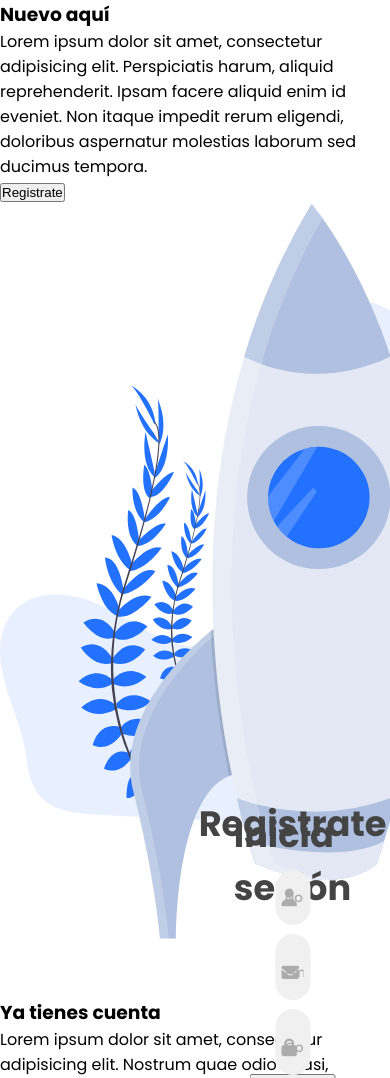
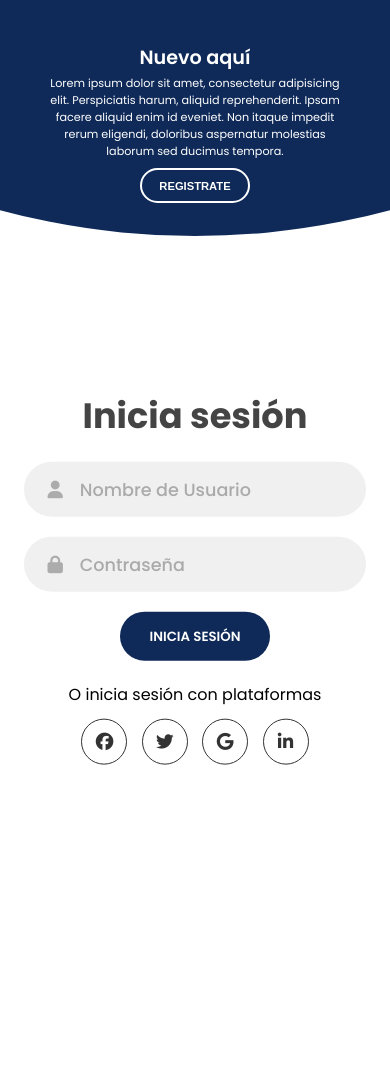
Before and after one commit to faber1684/eva-aulaclic, a plain HTML site: page index.html in a window 390 px wide. Shown: the top 1078 px of the page. After the commit the page ends 844 px from the top, so only its background shows below. Drawn offline with Linux system fonts and the light colour scheme.

Commit message:
los estilos ya estan terminados

```diff
--- a/css/login.css
+++ b/css/login.css
@@ -1,19 +1,19 @@
 @import url("https://fonts.googleapis.com/css2?family=Poppins:wght@200;300;400;500;600;700;800&display=swap");
-
 * {
     margin: 0;
     padding: 0;
     box-sizing: border-box;
 }
 
-body, input {
-  font-family: 'Poppins', sans-serif;
+body,
+input {
+    font-family: "Poppins", sans-serif;
 }
 
 .container {
     position: relative;
     width: 100%;
-  background: #ffffff;
+    background-color: #fff;
     min-height: 100vh;
     overflow: hidden;
 }
@@ -44,14 +44,15 @@ form {
     justify-content: center;
     flex-direction: column;
     padding: 0rem 5rem;
-  transition: all 1s 0.7s;
+    transition: all 0.2s 0.7s;
     overflow: hidden;
     grid-column: 1 / 2;
     grid-row: 1 / 2;
 }
 
 form.sign-up-form {
-  z-index: 2;
+    opacity: 0;
+    z-index: 1;
 }
 
 form.sign-in-form {
@@ -60,14 +61,14 @@ form.sign-in-form {
 
 .title {
     font-size: 2.2rem;
-  color: #444444;
+    color: #444;
     margin-bottom: 10px;
 }
 
 .input-field {
     max-width: 380px;
     width: 100%;
-  background: #f0f0f0;
+    background-color: #f0f0f0;
     margin: 10px 0;
     height: 55px;
     border-radius: 55px;
@@ -81,7 +82,7 @@ form.sign-in-form {
     text-align: center;
     line-height: 55px;
     color: #acacac;
-  transition: 0.5s all;
+    transition: 0.5s;
     font-size: 1.1rem;
 }
 
@@ -91,16 +92,16 @@ form.sign-in-form {
     border: none;
     line-height: 1;
     font-weight: 600;
-  font-size: 1.1rem:
-  color: #333333;
+    font-size: 1.1rem;
+    color: #333;
 }
 
 .input-field input::placeholder {
-  color: #aaaaaa;
+    color: #aaa;
     font-weight: 500;
 }
 
-.soocial-text {
+.social-text {
     padding: 0.7rem 0;
     font-size: 1rem;
 }
@@ -108,5 +109,277 @@ form.sign-in-form {
 .social-media {
     display: flex;
     justify-content: center;
+}
 
+.social-icon {
+    height: 46px;
+    width: 46px;
+    display: flex;
+    justify-content: center;
+    align-items: center;
+    margin: 0 0.45rem;
+    color: #333;
+    border-radius: 50%;
+    border: 1px solid #333;
+    text-decoration: none;
+    font-size: 1.1rem;
+    transition: 0.3s;
 }
+
+.social-icon:hover {
+    color: #0f2a58;
+    border-color: #02122c;
+}
+
+.btn {
+    width: 150px;
+    background-color: #0f2a58;
+    border: none;
+    outline: none;
+    height: 49px;
+    border-radius: 49px;
+    color: #fff;
+    text-transform: uppercase;
+    font-weight: 600;
+    margin: 10px 0;
+    cursor: pointer;
+    transition: 0.5s;
+}
+
+.btn:hover {
+    background-color: #0f2a58;
+}
+
+.panels-container {
+    position: absolute;
+    height: 100%;
+    width: 100%;
+    top: 0;
+    left: 0;
+    display: grid;
+    grid-template-columns: repeat(2, 1fr);
+}
+
+.container:before {
+    content: "";
+    position: absolute;
+    height: 2000px;
+    width: 2000px;
+    top: -10%;
+    right: 48%;
+    transform: translateY(-50%);
+    background-image: linear-gradient(-45deg, #0f2a58 0%, #0f2a58 100%);
+    transition: 1.8s ease-in-out;
+    border-radius: 50%;
+    z-index: 6;
+}
+
+.image {
+    width: 100%;
+    transition: transform 1.1s ease-in-out;
+    transition-delay: 0.4s;
+}
+
+.panel {
+    display: flex;
+    flex-direction: column;
+    align-items: flex-end;
+    justify-content: space-around;
+    text-align: center;
+    z-index: 6;
+}
+
+.left-panel {
+    pointer-events: all;
+    padding: 3rem 17% 2rem 12%;
+}
+
+.right-panel {
+    pointer-events: none;
+    padding: 3rem 12% 2rem 17%;
+}
+
+.panel .content {
+    color: #fff;
+    transition: transform 0.9s ease-in-out;
+    transition-delay: 0.6s;
+}
+
+.panel h3 {
+    font-weight: 600;
+    line-height: 1;
+    font-size: 1.5rem;
+}
+
+.panel p {
+    font-size: 0.95rem;
+    padding: 0.7rem 0;
+}
+
+.btn.transparent {
+    margin: 0;
+    background: none;
+    border: 2px solid #fff;
+    width: 130px;
+    height: 41px;
+    font-weight: 600;
+    font-size: 0.8rem;
+}
+
+.right-panel .image,
+.right-panel .content {
+    transform: translateX(800px);
+}
+
+
+/* ANIMATION */
+
+.container.sign-up-mode:before {
+    transform: translate(100%, -50%);
+    right: 52%;
+}
+
+.container.sign-up-mode .left-panel .image,
+.container.sign-up-mode .left-panel .content {
+    transform: translateX(-800px);
+}
+
+.container.sign-up-mode .signin-signup {
+    left: 25%;
+}
+
+.container.sign-up-mode form.sign-up-form {
+    opacity: 1;
+    z-index: 2;
+}
+
+.container.sign-up-mode form.sign-in-form {
+    opacity: 0;
+    z-index: 1;
+}
+
+.container.sign-up-mode .right-panel .image,
+.container.sign-up-mode .right-panel .content {
+    transform: translateX(0%);
+}
+
+.container.sign-up-mode .left-panel {
+    pointer-events: none;
+}
+
+.container.sign-up-mode .right-panel {
+    pointer-events: all;
+}
+
+
+/* RESPONSIVE */
+
+@media (max-width: 870px) {
+    .container {
+        min-height: 800px;
+        height: 100vh;
+    }
+    .signin-signup {
+        width: 100%;
+        top: 95%;
+        transform: translate(-50%, -100%);
+        transition: 1s 0.8s ease-in-out;
+    }
+    .signin-signup,
+    .container.sign-up-mode .signin-signup {
+        left: 50%;
+    }
+    .panels-container {
+        grid-template-columns: 1fr;
+        grid-template-rows: 1fr 2fr 1fr;
+    }
+    .panel {
+        flex-direction: row;
+        justify-content: space-around;
+        align-items: center;
+        padding: 2.5rem 8%;
+        grid-column: 1 / 2;
+    }
+    .right-panel {
+        grid-row: 3 / 4;
+    }
+    .left-panel {
+        grid-row: 1 / 2;
+    }
+    .image {
+        width: 200px;
+        transition: transform 0.9s ease-in-out;
+        transition-delay: 0.6s;
+    }
+    .panel .content {
+        padding-right: 15%;
+        transition: transform 0.9s ease-in-out;
+        transition-delay: 0.8s;
+    }
+    .panel h3 {
+        font-size: 1.2rem;
+    }
+    .panel p {
+        font-size: 0.7rem;
+        padding: 0.5rem 0;
+    }
+    .btn.transparent {
+        width: 110px;
+        height: 35px;
+        font-size: 0.7rem;
+    }
+    .container:before {
+        width: 1500px;
+        height: 1500px;
+        transform: translateX(-50%);
+        left: 30%;
+        bottom: 68%;
+        right: initial;
+        top: initial;
+        transition: 2s ease-in-out;
+    }
+    .container.sign-up-mode:before {
+        transform: translate(-50%, 100%);
+        bottom: 32%;
+        right: initial;
+    }
+    .container.sign-up-mode .left-panel .image,
+    .container.sign-up-mode .left-panel .content {
+        transform: translateY(-300px);
+    }
+    .container.sign-up-mode .right-panel .image,
+    .container.sign-up-mode .right-panel .content {
+        transform: translateY(0px);
+    }
+    .right-panel .image,
+    .right-panel .content {
+        transform: translateY(300px);
+    }
+    .container.sign-up-mode .signin-signup {
+        top: 5%;
+        transform: translate(-50%, 0);
+    }
+}
+
+@media (max-width: 570px) {
+    form {
+        padding: 0 1.5rem;
+    }
+    .image {
+        display: none;
+    }
+    .panel .content {
+        padding: 0.5rem 1rem;
+    }
+    .container {
+        padding: 1.5rem;
+    }
+    .container:before {
+        bottom: 72%;
+        left: 50%;
+    }
+    .container.sign-up-mode:before {
+        bottom: 28%;
+        left: 50%;
+    }
+}
--- a/index.html
+++ b/index.html
@@ -66,7 +66,7 @@
             Perspiciatis harum, aliquid reprehenderit. Ipsam facere aliquid
             enim id eveniet. Non itaque impedit rerum eligendi, doloribus aspernatur
             molestias laborum sed ducimus tempora.</p>
-            <button class="btn transparent" id="sign-up-btn">Registrate</button>
+            <button href="" class="btn transparent" id="sign-up-btn">Registrate</button>
         </div>
         <img src="img/log.svg" alt="" class="image">
       </div>
@@ -79,7 +79,7 @@
              Aspernatur porro vel nam est officia, deserunt nisi.</p>
           <button class="btn transparent" id="sign-in-btn">Inicia sesión</button>
         </div>
-        <img src="img/register.svg" alt="">
+        <img src="img/register.svg" alt="" class="image">
       </div>
     </div>
   </div>
```
Also changed, not shown: js/app.js (line endings or trailing spaces). Lines whose indentation alone changed are shown as unchanged.
